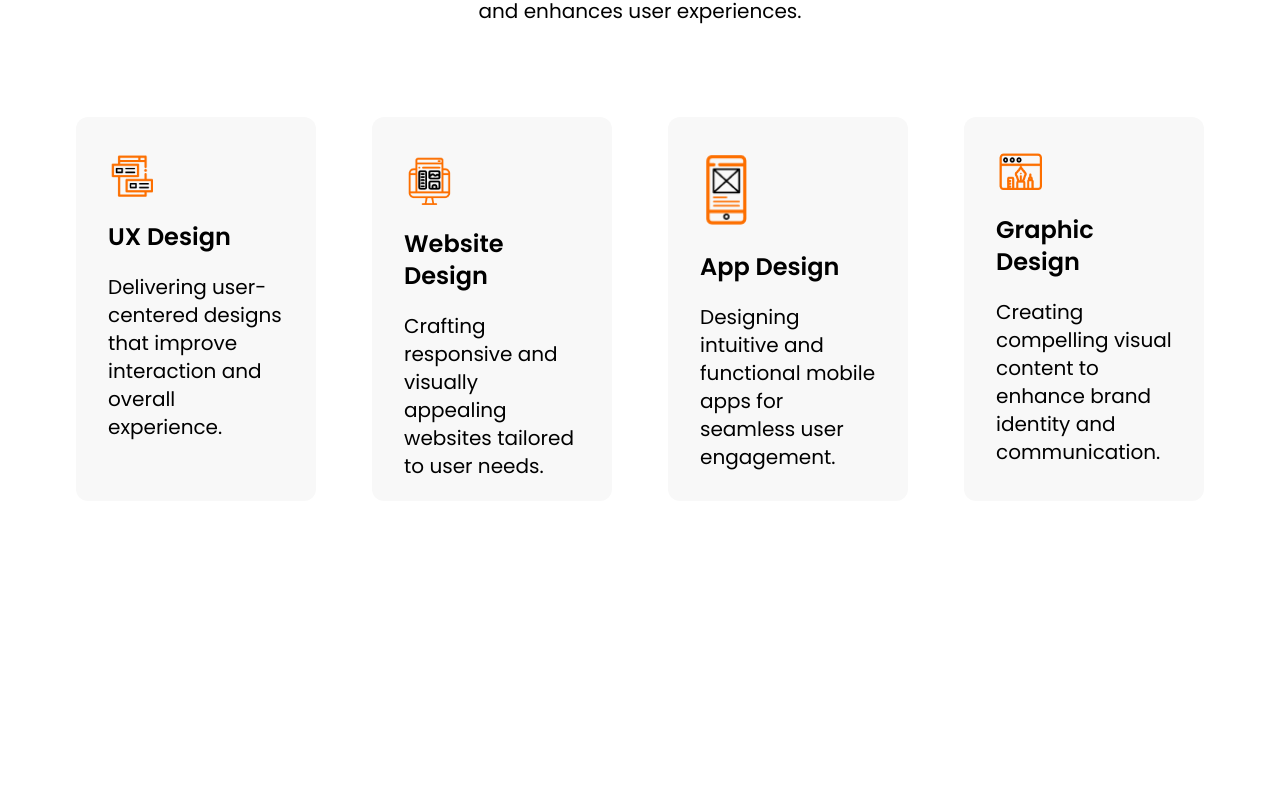
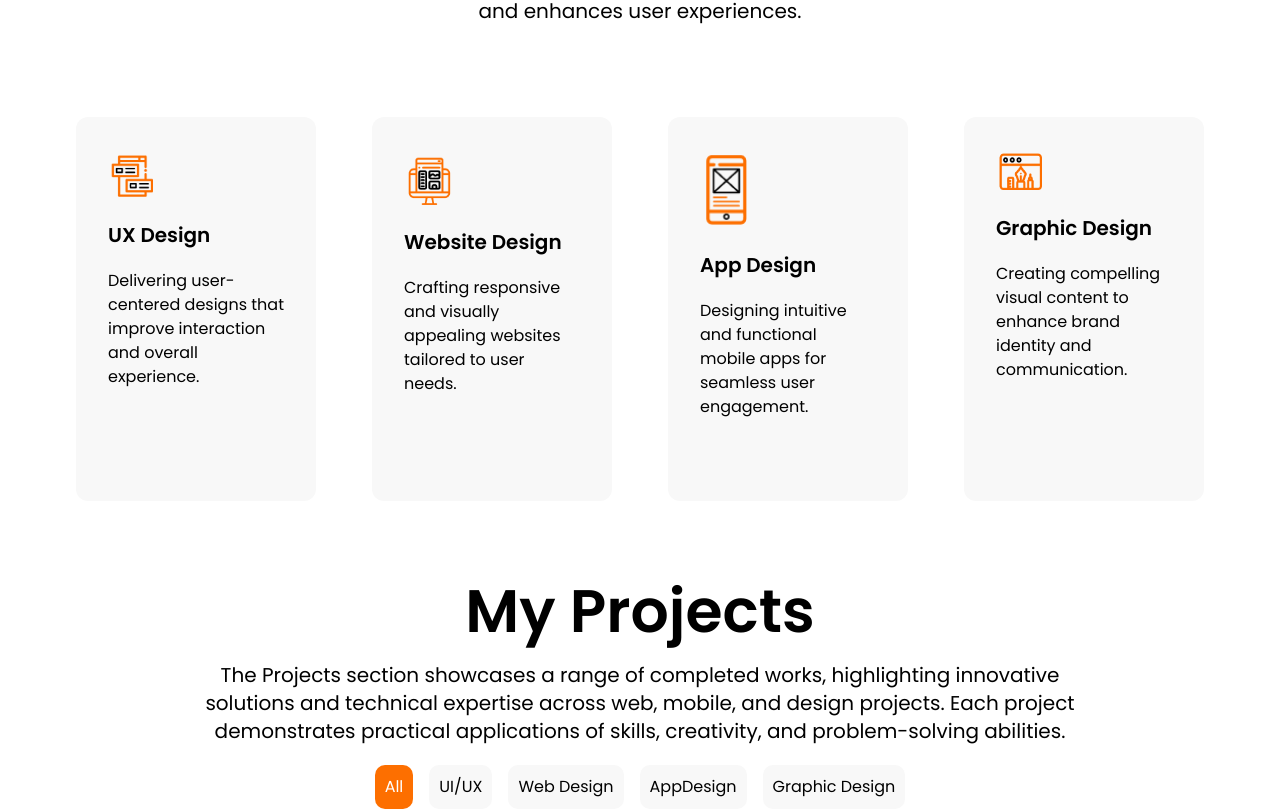
Before and after one commit to mohdbinharun56/Portfolio-of-Umair-s, a Next.js app: page / in a window 1280 px wide. Shown: the part 1555-2364 px from the top of the page. Before the commit the page ends 2056 px from the top, so only its background shows below. Built offline with nearby package versions, Linux system fonts and the light colour scheme.

Commit message:
descriptive projects and projects type

```diff
--- a/public/personalInformation.json
+++ b/public/personalInformation.json
@@ -96,43 +96,33 @@
   "projects": [
     {
       "projectName": "Mobile App Redesign",
+      "designImage": "",
       "description": "Led the redesign of a mobile app, improving the user experience and modernizing the UI to increase user engagement.",
-      "technology": [
-        "UX Design",
-        "App Design"
-      ]
+      "technology": "App Design"
     },
     {
       "projectName": "E-Commerce Website",
+      "designImage": "",
       "description": "Designed an e-commerce platform with a focus on user-friendly navigation and a visually appealing shopping experience.",
-      "technology": [
-        "Website Design",
-        "Graphics Design"
-      ]
+      "technology": "Website Design"
     },
     {
       "projectName": "Portfolio Website",
+      "designImage": "",
       "description": "Developed a personal portfolio website to showcase projects and skills using modern web technologies.",
-      "technology": [
-        "Website Design",
-        "Graphics Design"
-      ]
+      "technology": "Graphics Design"
     },
     {
       "projectName": "Real Estate Website",
+      "designImage": "",
       "description": "Designed a real estate website with intuitive navigation, search filters, and a visually engaging layout.",
-      "technology": [
-        "UX Design",
-        "Website Design"
-      ]
+      "technology": "UX Design"
     },
     {
       "projectName": "Food Delivery App UI",
+      "designImage": "",
       "description": "Created a food delivery app interface focusing on usability and a seamless user experience for ordering food.",
-      "technology": [
-        "UX Design",
-        "App Design"
-      ]
+      "technology":"App Design"
     }
   ],
   "certifications": [
--- /dev/null
+++ b/src/app/components/projects/page.tsx
@@ -0,0 +1,40 @@
+'use client'
+import { useState } from "react";
+
+export default function Projects({ informations }: any) {
+    const [project,setProject] = useState<string>("All");
+
+    const handleprojects = (e:any,projectType:string) =>{
+        e.preventDefault();
+        setProject(projectType);
+    }
+    const { projects } = informations;
+    console.log(projects)
+    return (
+        <>
+            <div>
+                <div className="mt-20">
+                    <h1 className="text-center text-3xl lg:text-6xl font-semibold">My Projects</h1>
+                    <p className="max-w-4xl my-5 mx-auto text-center font-normal text-base md:text-xl">The Projects section showcases a range of completed works, highlighting innovative solutions and technical expertise across web, mobile, and design projects. Each project demonstrates practical applications of skills, creativity, and problem-solving abilities.</p>
+                </div>
+                <div className="projects-show w-full flex justify-center gap-4">
+                    <div>
+                        <button className={`${project==='All'? 'bg-[#FD6F00]':'bg-[#F8F8F8] text-black border-1 border-[#545454]'}`} onClick={(e)=>handleprojects(e,"All")}>All</button>
+                    </div>
+                    <div>
+                        <button className={`${project==='UI/UX'? 'bg-[#FD6F00]':'bg-[#F8F8F8] text-black'}`} onClick={(e)=>handleprojects(e,"UI/UX")}>UI/UX</button>
+                    </div>
+                    <div className="">
+                        <button className={`${project==='Web Design'? 'bg-[#FD6F00]':'bg-[#F8F8F8] text-black'}`} onClick={(e)=>handleprojects(e,"Web Design")}>Web Design</button>
+                    </div>
+                    <div>
+                        <button className={`${project==='App Design'? 'bg-[#FD6F00]':'bg-[#F8F8F8] text-black'}`} onClick={(e)=>handleprojects(e,"App Design")}>AppDesign</button>
+                    </div>
+                    <div>
+                        <button className={`${project==='Graphic Design'? 'bg-[#FD6F00]':'bg-[#F8F8F8] text-black'}`} onClick={(e)=>handleprojects(e,"Graphic Design")}>Graphic Design</button>
+                    </div>
+                </div>
+            </div>
+        </>
+    )
+}
--- a/src/app/components/service/page.tsx
+++ b/src/app/components/service/page.tsx
@@ -10,8 +10,8 @@ export default function Service({ skill }: any) {
             <div>
                 <div className="bg-[#F8F8F8] p-8 rounded-xl md:w-60 h-96">
                     <img src={skill.skillLogo} alt="logo" className="w-12"/>
-                    <h1 className="w-fit md:text-2xl font-semibold my-5">{skill.skillTitle}</h1>
-                    <p className="font-normal text-xl">{skill.description}</p>
+                    <h1 className="w-fit md:text-xl font-semibold my-5">{skill.skillTitle}</h1>
+                    <p className="font-normal text-sm md:text-base">{skill.description}</p>
                 </div>
             </div>
         </>
--- a/src/app/components/services/page.tsx
+++ b/src/app/components/services/page.tsx
@@ -16,8 +16,8 @@ export default function Services({ informations }: any) {
     return (
         <>
             <div className="text-center my-20">
-                <h1 className="font-semibold text-6xl">Services</h1>
-                <p className="font-normal text-xl max-w-4xl mx-auto my-5 h-24">I provide a wide range of services leveraging my expertise in multiple areas of design and development. My focus is on delivering high-quality work that meets the needs of clients and enhances user experiences.</p>
+                <h1 className="font-semibold text-3xl lg:text-6xl">Services</h1>
+                <p className="font-normal text-sm md:text-xl max-w-4xl mx-auto my-5 h-24">I provide a wide range of services leveraging my expertise in multiple areas of design and development. My focus is on delivering high-quality work that meets the needs of clients and enhances user experiences.</p>
             </div>
             <div className="grid grid-cols-1 md:grid-cols-2 lg:grid-cols-4 items-center w-fit mx-auto gap-14">
                 {
--- a/src/app/page.tsx
+++ b/src/app/page.tsx
@@ -4,6 +4,7 @@ import Header from "./components/Header/page";
 import Banner from "./components/banner/page";
 import About from "./components/about/page";
 import Services from "./components/services/page";
+import Projects from "./components/projects/page";
 
 
 export default function Home() {
@@ -28,7 +29,7 @@ export default function Home() {
         <Banner informations={informations}></Banner>
         <About informations={informations}></About>
         <Services informations={informations}></Services>
-
+        <Projects informations={informations}></Projects>
       </div>
 
     </>
```
Also changed, not shown: src/app/globals.css (line endings or trailing spaces).
